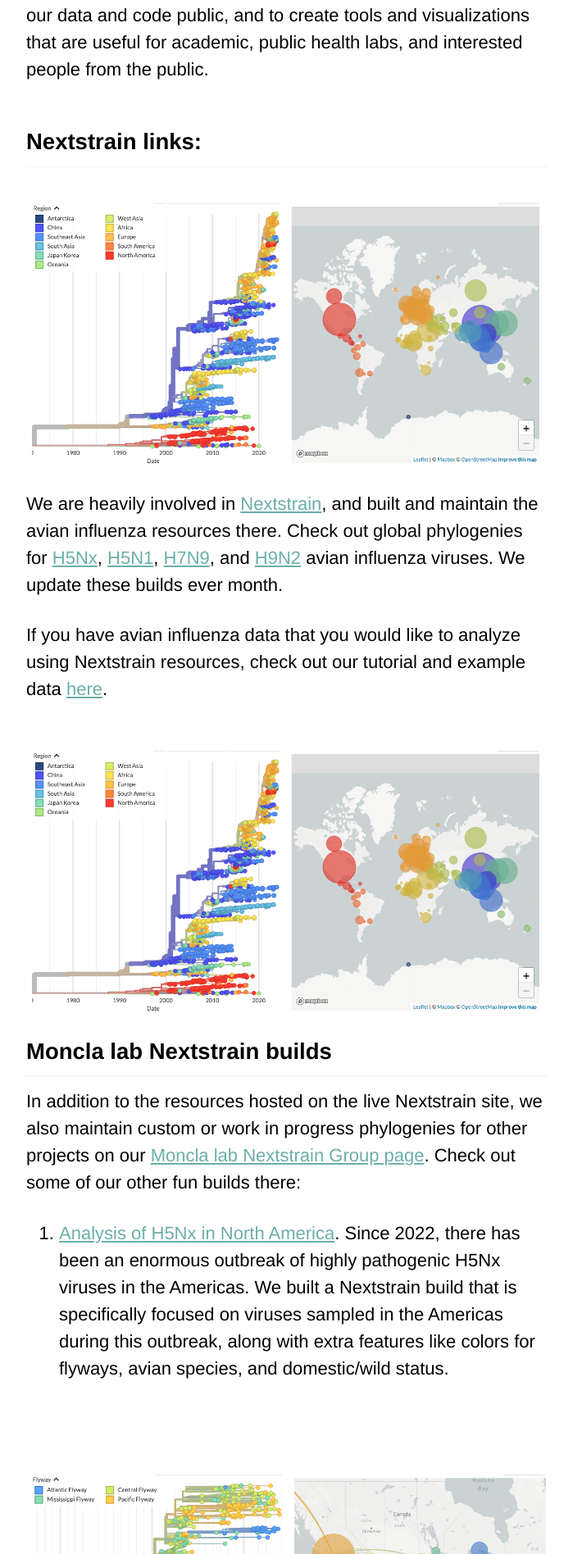
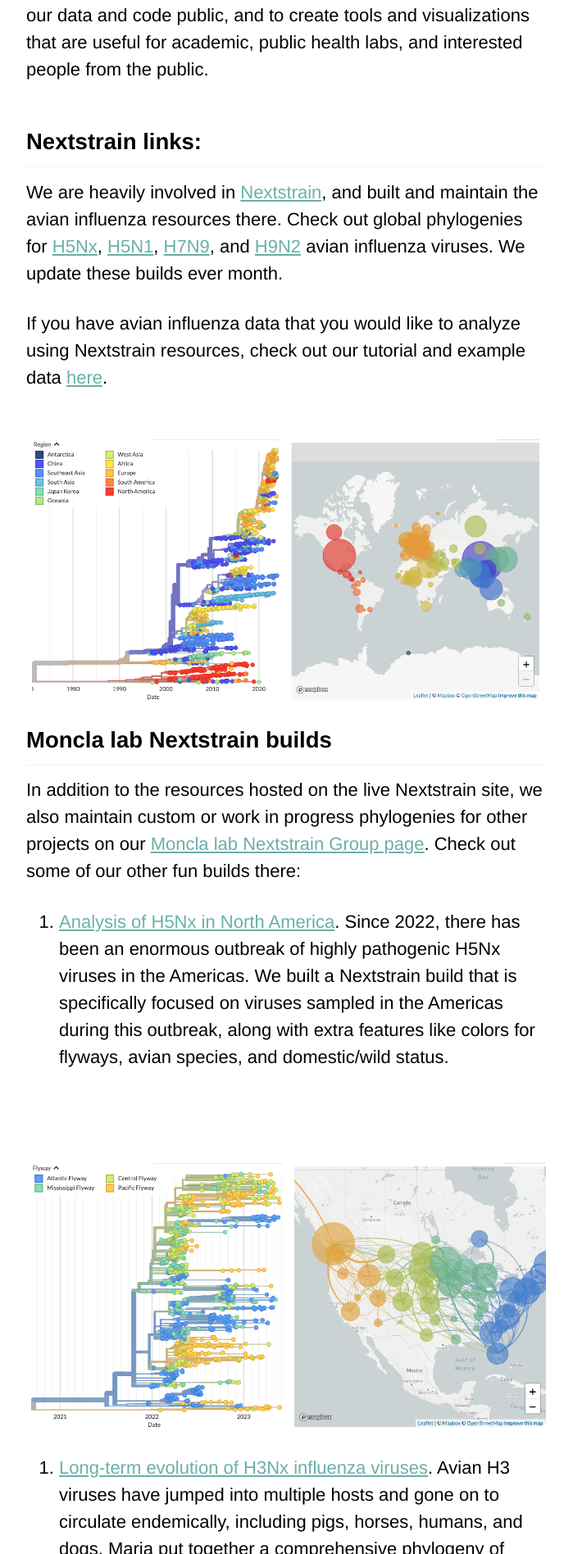
Before and after one commit to lmoncla/monclalab, a Jekyll site: the page built from _pages/data.md, in a window 1280 px wide. Shown: the part 368-2264 px from the top of the page at 82% size, without its empty margins (290-989 px from the left). Built offline with Jekyll 4.4.1, drawn with Linux system fonts in a browser that asks for light colours; cached includes are drawn as plain includes; a script that is not in the unit is left out; comment, search, counter and statistics services are not loaded.

Commit message:
fixing spacing

```diff
--- a/_pages/data.md
+++ b/_pages/data.md
@@ -9,11 +9,6 @@ We are intersted in work that lies at the intersection of basic science and publ
 
 
 ## Nextstrain links:
-
-<center>
-<img src="/monclalab/assets/images/h5nx-nextstrain-with-map-2023-12-14.png" width="100%" title="H5Nx global Nextstrain build" align="left" vspace="30">
-</center>
-<br/>
 
 We are heavily involved in [Nextstrain](https://nextstrain.org/), and built and maintain the avian influenza resources there. Check out global phylogenies for [H5Nx](https://nextstrain.org/flu/avian/h5nx/ha), [H5N1](https://nextstrain.org/flu/avian/h5n1/ha), [H7N9](https://nextstrain.org/flu/avian/h7n9/ha), and [H9N2](https://nextstrain.org/flu/avian/h9n2/ha) avian influenza viruses. We update these builds ever month.
 
```
